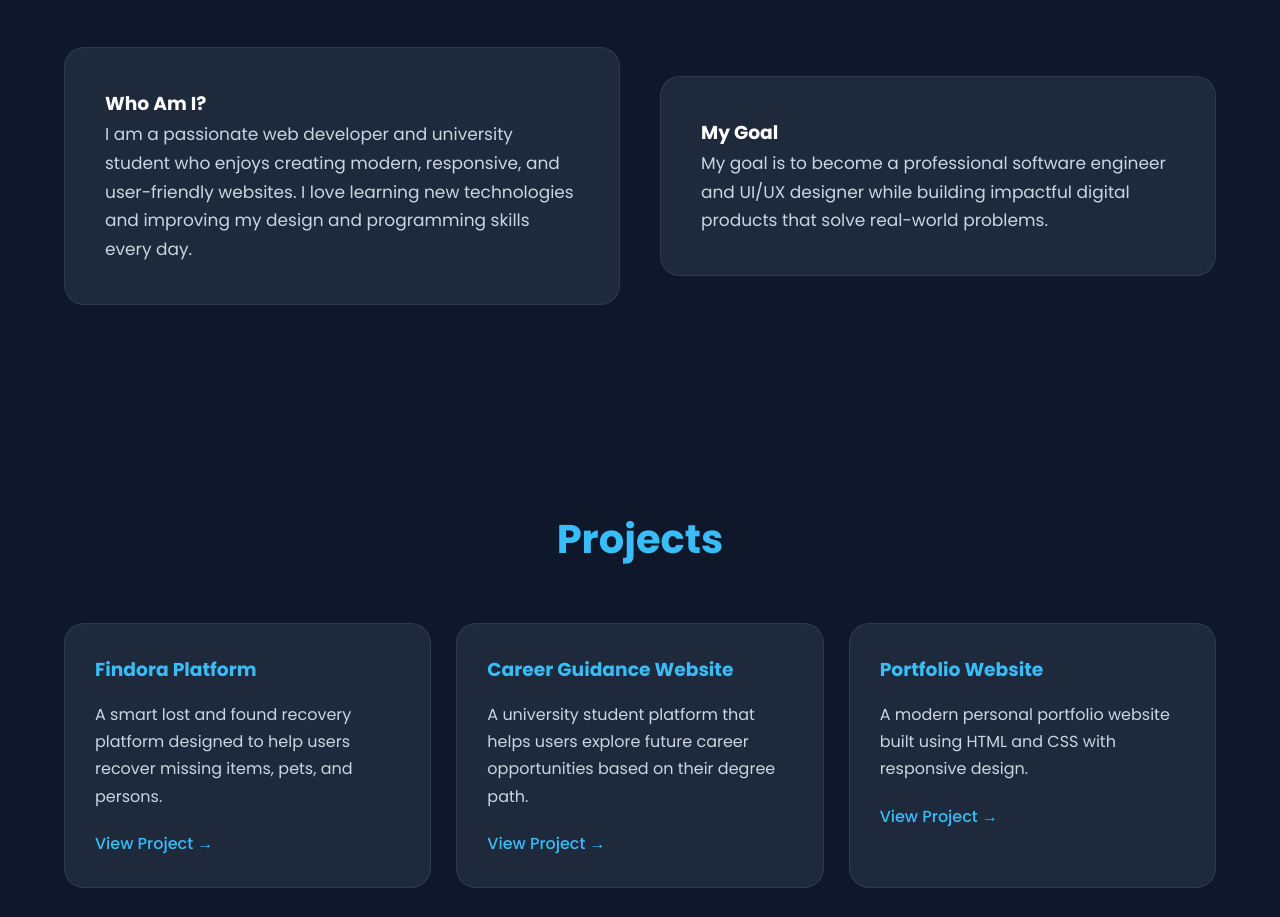
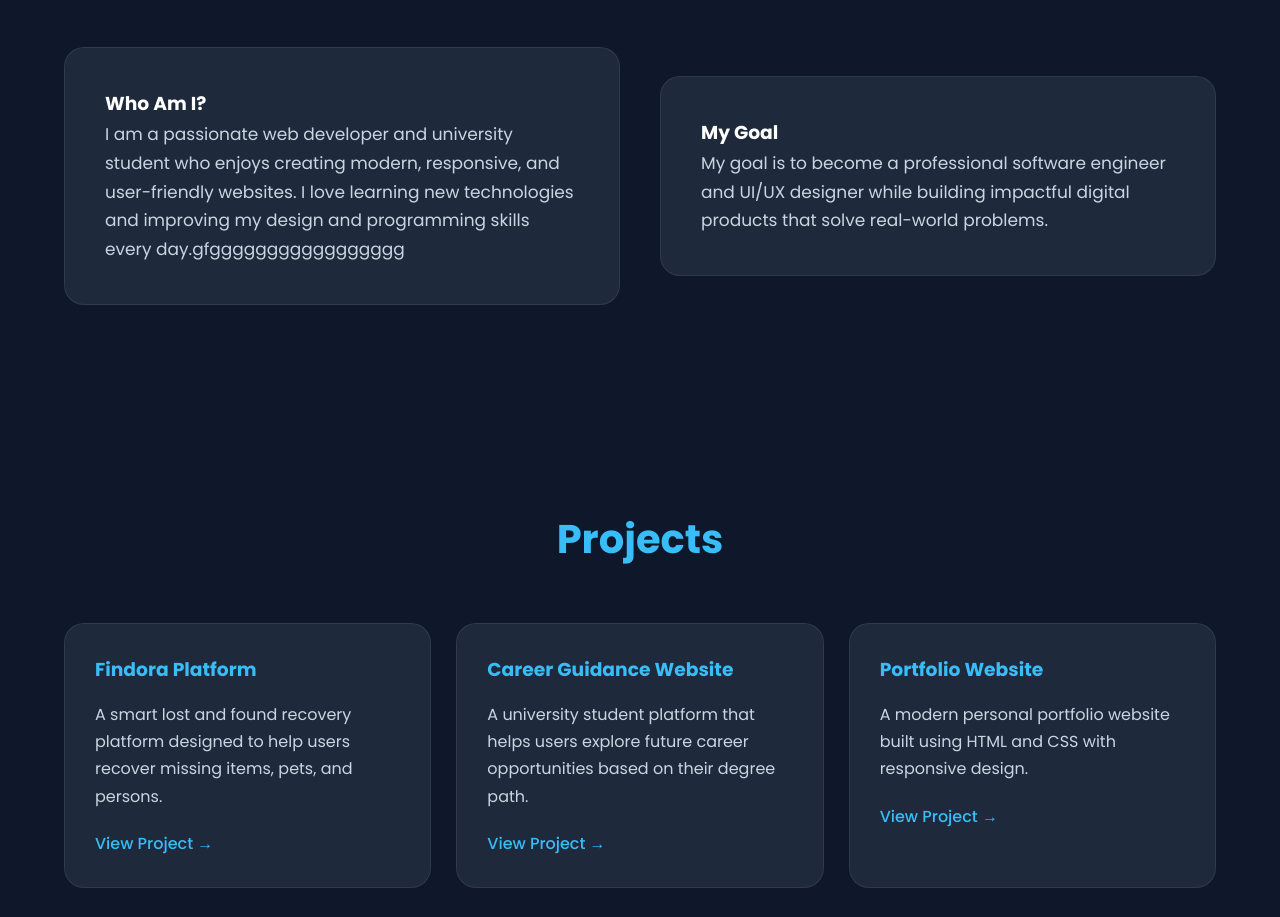
Before and after one commit to OminduSandew/omindusandew.github.io, a plain HTML site: page index.html in a window 1280 px wide. Shown: the part 971-1888 px from the top of the page. Drawn offline with Linux system fonts and the light colour scheme.

Commit message:
jiiju
testt3jjiji

```diff
--- a/index.html
+++ b/index.html
@@ -311,7 +311,7 @@
           I am a passionate web developer and university student who enjoys
           creating modern, responsive, and user-friendly websites.
           I love learning new technologies and improving my design
-          and programming skills every day.
+          and programming skills every day.gfggggggggggggggggg
         </p>
 
       </div>
```
